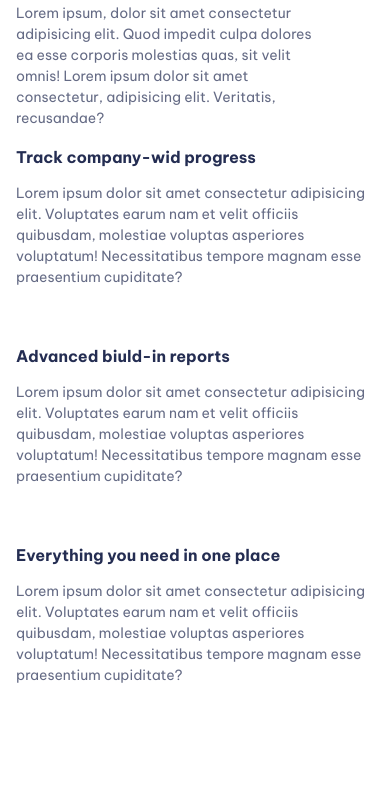
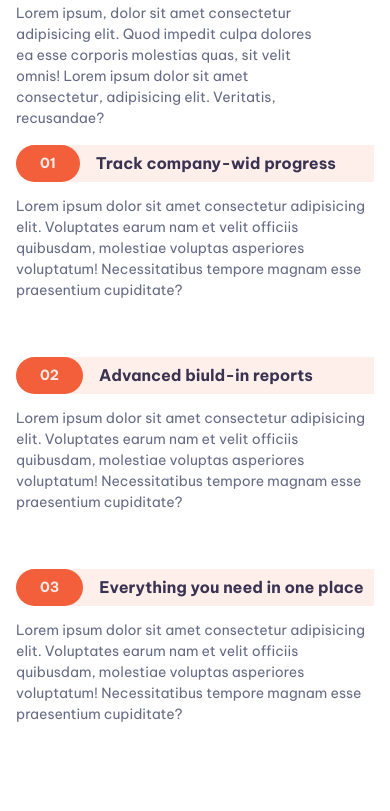
Before and after one commit to IliaAhd/frontendmentor-manage-landing-page, a website built with Vite: page index.html in a window 390 px wide. Shown: the part 1137-1948 px from the top of the page. Built offline with nearby package versions, Linux system fonts and the light colour scheme.

Commit message:
worked on numbered list

```diff
--- a/style.css
+++ b/style.css
@@ -306,6 +306,8 @@ input[type='email'] {
 
 .form {
   display: flex;
+  flex-wrap: wrap;
+  justify-content: center;
 }
 
 .footer-nav {
@@ -329,7 +331,16 @@ input[type='email'] {
   margin-block: 1.5rem;
 }
 
-@media (min-width: 50rem) {
+@media (max-width: 50em) {
+  .primary-footer-nav {
+    display: none;
+  }
+  .secondary-footer-nav {
+    display: block;
+  }
+}
+
+@media (min-width: 50em) {
   .footer-nav {
     display: flex;
     flex-direction: row;
@@ -338,14 +349,9 @@ input[type='email'] {
   .secondary-footer-nav {
     display: none;
   }
-}
-
-@media (max-width: 50em) {
-  .primary-footer-nav {
-    display: none;
-  }
-  .secondary-footer-nav {
-    display: block;
+  .form {
+    display: flex;
+    flex-wrap: nowrap;
   }
 }
 
@@ -372,6 +378,59 @@ input[type='email'] {
   background-position: -15rem -5rem, 50rem -42rem;
   background-repeat: no-repeat;
   opacity: 0.1;
+}
+
+/* Numbered items  */
+.numbered-items {
+  counter-reset: count;
+
+}
+
+.numbered-items li {
+  counter-increment: count;
+}
+
+.numbered-items div {
+  display: grid;
+  align-items: center;
+  column-gap: var(--size-400);
+  grid-template-columns: min-content 1fr;
+  position: relative;
+}
+
+@media (max-width: 50em) {
+  .numbered-items div::after {
+    content: "";
+    background-color: var(--clr-accent-400);
+    opacity: .1;
+    position: absolute;
+    inset: 0;
+    grid-column: 1 / -1;
+    grid-row: 1 / 2;
+    border-radius: 100vw 0 0 100vw;
+  }
+}
+
+.numbered-items p {
+  grid-column: 1 / -1;
+}
+
+@media (min-width: 30em) {
+  .numbered-items p {
+    grid-column: 2 / -1;
+  }
+}
+
+.numbered-items div::before {
+  content: "0" counter(count);
+  background-color: var(--clr-accent-400);
+  color: var(--clr-neutral-100);
+  font-weight: var(--fw-bold);
+  padding: var(--size-200) var(--size-500);
+  border-radius: 100vw;
+  height: 100%;
+  display: grid;
+  place-items: center;
 }
 
 /* Utility classes */
@@ -535,7 +594,6 @@ input[type='email'] {
   justify-content: space-between;
 }
 
-
 .sm-none {
   display: none;
 }
```
